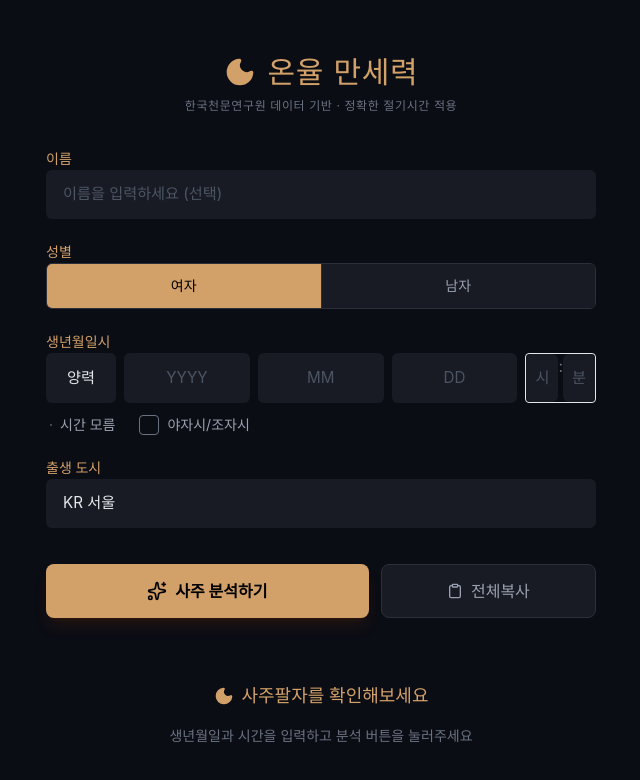
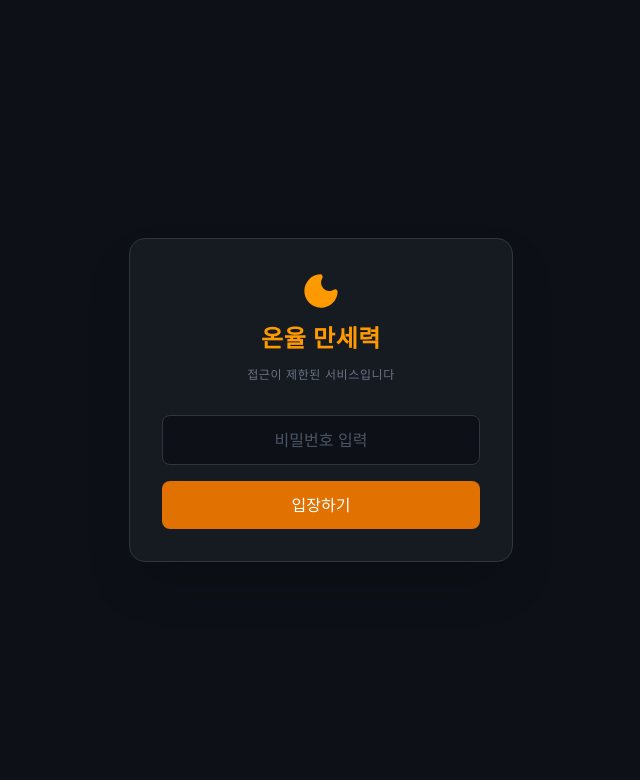
Before and after one commit to loyalee2000/saju-automation, a Next.js app in the folder saju-web-frontend/: page / in a window 1280 px wide. Shown: the top 780 px of the page, without its empty margins (319-959 px from the left). Built offline with nearby package versions, Linux system fonts and the light colour scheme.

Commit message:
Feat: Add Password Protection Gate

```diff
--- a/saju-web-frontend/src/app/page.tsx
+++ b/saju-web-frontend/src/app/page.tsx
@@ -1,10 +1,12 @@
 "use client";
 
 import InputForm from "@/components/InputForm";
+import PasswordGate from "@/components/PasswordGate";
 import { Moon } from "lucide-react";
 
 export default function Home() {
   return (
+    <PasswordGate>
       <main className="min-h-screen flex flex-col items-center justify-center p-4 bg-[var(--background)] text-[var(--foreground)]">
 
         {/* Header Section */}
@@ -29,5 +31,7 @@ export default function Home() {
           <p className="text-sm text-gray-500">생년월일과 시간을 입력하고 분석 버튼을 눌러주세요</p>
         </footer>
       </main>
+    </PasswordGate>
   );
+
 }
--- /dev/null
+++ b/saju-web-frontend/src/components/PasswordGate.tsx
@@ -0,0 +1,77 @@
+"use client";
+
+import { useState, useEffect } from "react";
+import { Moon } from "lucide-react";
+
+interface PasswordGateProps {
+    children: React.ReactNode;
+}
+
+export default function PasswordGate({ children }: PasswordGateProps) {
+    const [isAuthenticated, setIsAuthenticated] = useState(false);
+    const [password, setPassword] = useState("");
+    const [error, setError] = useState("");
+    const [isLoading, setIsLoading] = useState(true);
+
+    useEffect(() => {
+        // Check session storage on mount
+        const storedAuth = sessionStorage.getItem("saju_auth");
+        if (storedAuth === "true") {
+            setIsAuthenticated(true);
+        }
+        setIsLoading(false);
+    }, []);
+
+    const handleSubmit = (e: React.FormEvent) => {
+        e.preventDefault();
+        const correctPassword = process.env.NEXT_PUBLIC_SITE_PASSWORD || "onyul1234";
+
+        if (password === correctPassword) {
+            sessionStorage.setItem("saju_auth", "true");
+            setIsAuthenticated(true);
+            setError("");
+        } else {
+            setError("비밀번호가 올바르지 않습니다.");
+        }
+    };
+
+    if (isLoading) {
+        return null; // Prevent flash of content
+    }
+
+    if (isAuthenticated) {
+        return <>{children}</>;
+    }
+
+    return (
+        <div className="min-h-screen flex flex-col items-center justify-center p-4 bg-[#0d1117] text-[#c9d1d9]">
+            <div className="bg-[#161b22] border border-[#30363d] rounded-2xl p-8 w-full max-w-sm shadow-2xl">
+                <div className="flex flex-col items-center mb-8 space-y-3">
+                    <Moon className="w-10 h-10 text-amber-500 fill-amber-500" />
+                    <h1 className="text-2xl font-semibold text-amber-500 tracking-wide">온율 만세력</h1>
+                    <p className="text-xs text-gray-500 tracking-wider">접근이 제한된 서비스입니다</p>
+                </div>
+
+                <form onSubmit={handleSubmit} className="space-y-4">
+                    <div className="space-y-1">
+                        <input
+                            type="password"
+                            placeholder="비밀번호 입력"
+                            value={password}
+                            onChange={(e) => setPassword(e.target.value)}
+                            className="w-full bg-[#0d1117] border border-[#30363d] rounded-lg p-3 text-white focus:outline-none focus:border-amber-500 transition-colors text-center placeholder-gray-600"
+                        />
+                        {error && <p className="text-red-400 text-xs text-center">{error}</p>}
+                    </div>
+
+                    <button
+                        type="submit"
+                        className="w-full bg-amber-600 hover:bg-amber-700 text-white font-medium py-3 rounded-lg transition-colors duration-200"
+                    >
+                        입장하기
+                    </button>
+                </form>
+            </div>
+        </div>
+    );
+}
```
Lines whose indentation alone changed are shown as unchanged.
